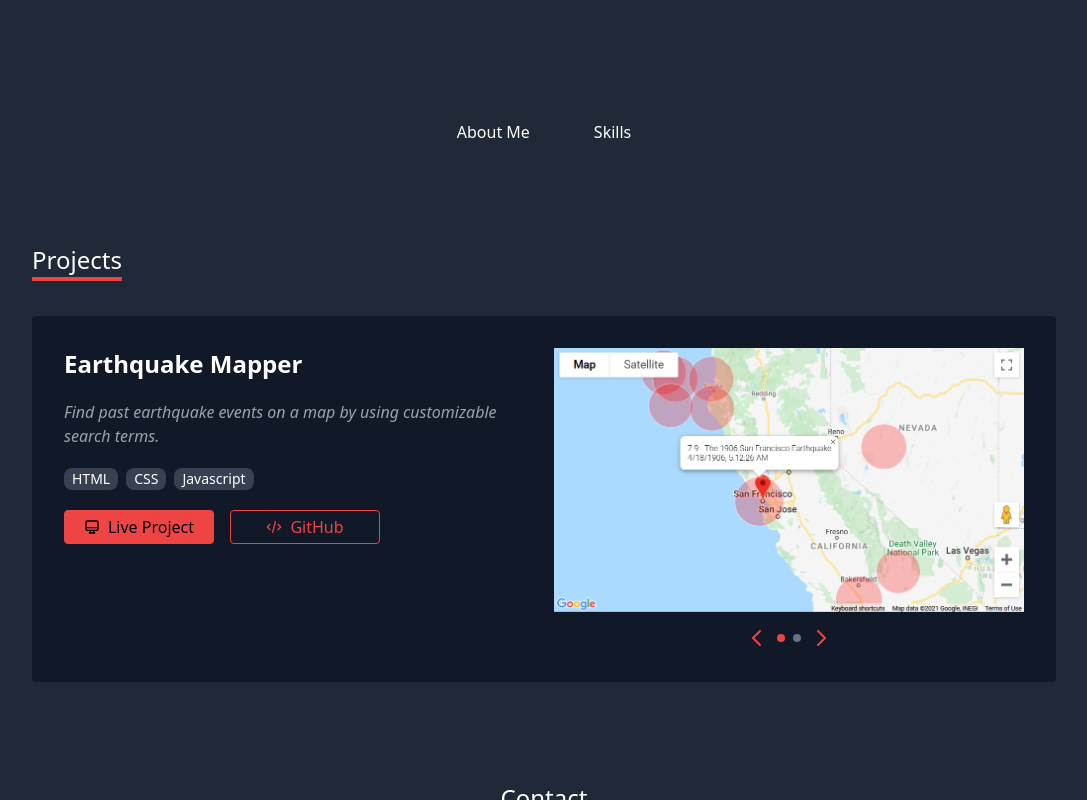
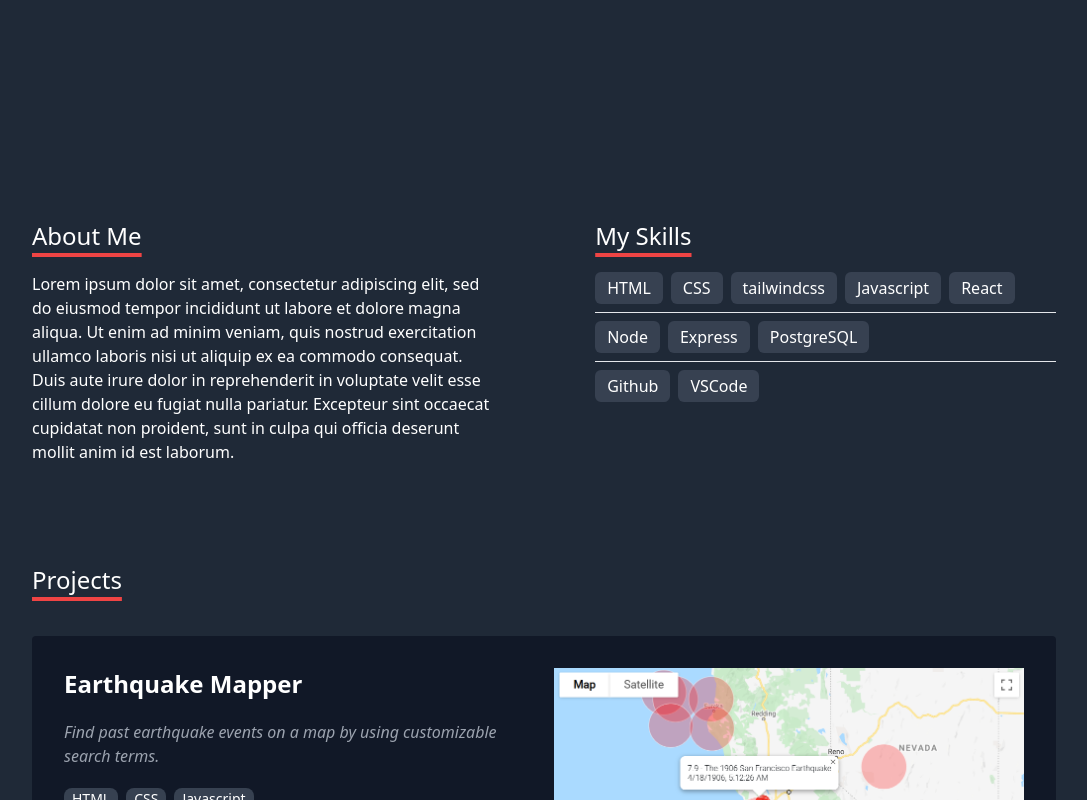
Before and after one commit to hermancai/portfolio, a Next.js app: page / in a window 1280 px wide. Shown: the part 680-1480 px from the top of the page, without its empty margins (96-1183 px from the left). Built offline with nearby package versions, Linux system fonts and the light colour scheme.

Commit message:
refactor small components into css classes

```diff
--- a/components/About.js
+++ b/components/About.js
@@ -1,11 +1,40 @@
 function About({ id }) {
   return (
-    <div id={id} className="flex flex-col sm:flex-row justify-center space-x-16">
-      <div className="">
-        <p>About Me</p>
-      </div>
-      <div className="">
-        <p>Skills</p>
+    <div id={id} className="flex w-full justify-center pt-[100px]">
+      <div className="flex flex-col space-y-16 md:space-y-0 md:flex-row w-4/5 justify-between">
+        <div className="w-full md:w-[45%] space-y-5">
+          <p className="text-2xl underline underline-offset-8 decoration-4 decoration-red-500">About Me</p>
+          <p>
+            Lorem ipsum dolor sit amet, consectetur adipiscing elit, sed do eiusmod tempor incididunt ut labore et
+            dolore magna aliqua. Ut enim ad minim veniam, quis nostrud exercitation ullamco laboris nisi ut aliquip ex
+            ea commodo consequat. Duis aute irure dolor in reprehenderit in voluptate velit esse cillum dolore eu fugiat
+            nulla pariatur. Excepteur sint occaecat cupidatat non proident, sunt in culpa qui officia deserunt mollit
+            anim id est laborum.
+          </p>
+        </div>
+        <div className="w-full md:w-[45%] space-y-5">
+          <p className="text-2xl underline underline-offset-8 decoration-4 decoration-red-500">My Skills</p>
+          <div className="flex flex-col space-y-2">
+            <div className="flex flex-wrap gap-2">
+              <p className="skillBox">HTML</p>
+              <p className="skillBox">CSS</p>
+              <p className="skillBox">tailwindcss</p>
+              <p className="skillBox">Javascript</p>
+              <p className="skillBox">React</p>
+            </div>
+            <hr />
+            <div className="flex flex-wrap gap-2">
+              <p className="skillBox">Node</p>
+              <p className="skillBox">Express</p>
+              <p className="skillBox">PostgreSQL</p>
+            </div>
+            <hr />
+            <div className="flex flex-wrap gap-2">
+              <p className="skillBox">Github</p>
+              <p className="skillBox">VSCode</p>
+            </div>
+          </div>
+        </div>
       </div>
     </div>
   );
--- a/components/ProjectLabel.js
+++ /dev/null
@@ -1,5 +0,0 @@
-function ProjectLabel({ name }) {
-  return <p className="rounded-lg bg-gray-700 px-2 py-[1px] w-min font-light text-sm">{name}</p>;
-}
-
-export default ProjectLabel;
--- a/components/Projects.js
+++ b/components/Projects.js
@@ -1,6 +1,5 @@
-import ProjectLabel from "../components/ProjectLabel";
 import EmblaCarousel from "../components/EmblaCarousel";
-import { DesktopComputerIcon, CodeIcon } from "@heroicons/react/outline";
+import { DesktopComputerIcon, CodeIcon } from "@heroicons/react/solid";
 import { eqmapperImagesCount, eqmapperImagesByIndex } from "../public/images/eqmapper";
 
 function Projects({ id }) {
@@ -18,9 +17,9 @@ function Projects({ id }) {
                 Find past earthquake events on a map by using customizable search terms.
               </p>
               <div className="flex flex-wrap gap-2">
-                <ProjectLabel name="HTML" />
-                <ProjectLabel name="CSS" />
-                <ProjectLabel name="Javascript" />
+                <p className="projectLabel">HTML</p>
+                <p className="projectLabel">CSS</p>
+                <p className="projectLabel">Javascript</p>
               </div>
               <div className="flex flex-wrap gap-4">
                 <a
--- a/components/SkillBox.js
+++ /dev/null
@@ -1,5 +0,0 @@
-function SkillBox({ name }) {
-  return <p className="rounded-md bg-gray-700 px-3 py-1 w-min">{name}</p>;
-}
-
-export default SkillBox;
--- a/components/SkillTable.js
+++ /dev/null
@@ -1,28 +0,0 @@
-import SkillBox from "./SkillBox";
-
-function SkillTable() {
-  return (
-    <div className="flex flex-col justify-center items-center w-full md:w-1/2 lg:w-2/5 lg:justify-start lg:items-start mx-2">
-      <p className="text-3xl my-3 mx-1 lg:mx-2">Technologies</p>
-
-      <div className="skillRow">
-        <SkillBox name="Javascript" imgPath="/logos/javascript_logo.png" />
-        <SkillBox name="Python" imgPath="/logos/python_logo.png" />
-      </div>
-      <div className="skillRow">
-        <SkillBox name="HTML" imgPath="/logos/html_logo.png" />
-        <SkillBox name="CSS" imgPath="/logos/css_logo.png" />
-        <SkillBox name="React" imgPath="/logos/react_logo.png" />
-        <SkillBox name="Next.js" imgPath="/logos/nextjs_logo.png" />
-        <SkillBox name="tailwindcss" imgPath="/logos/tailwindcss_logo.png" />
-      </div>
-      <div className="skillRow">
-        <SkillBox name="Node.js" imgPath="/logos/nodejs_logo.png" />
-        <SkillBox name="Express.js" imgPath="/logos/expressjs_logo.png" />
-        <SkillBox name="PostgreSQL" imgPath="/logos/postgres_logo.png" />
-      </div>
-    </div>
-  );
-}
-
-export default SkillTable;
--- a/styles/globals.css
+++ b/styles/globals.css
@@ -4,7 +4,15 @@
 
 @layer components {
   .navbarLink {
-    @apply cursor-pointer transition duration-150 ease-out hover:ease-in hover:text-red-500;
+    @apply cursor-pointer transition duration-150 ease-out hover:text-red-500;
+  }
+
+  .skillBox {
+    @apply rounded-md bg-gray-700 px-3 py-1 w-min;
+  }
+
+  .projectLabel {
+    @apply rounded-lg bg-gray-700 px-2 py-[1px] w-min font-light text-sm;
   }
 
   .linkButton {
```
